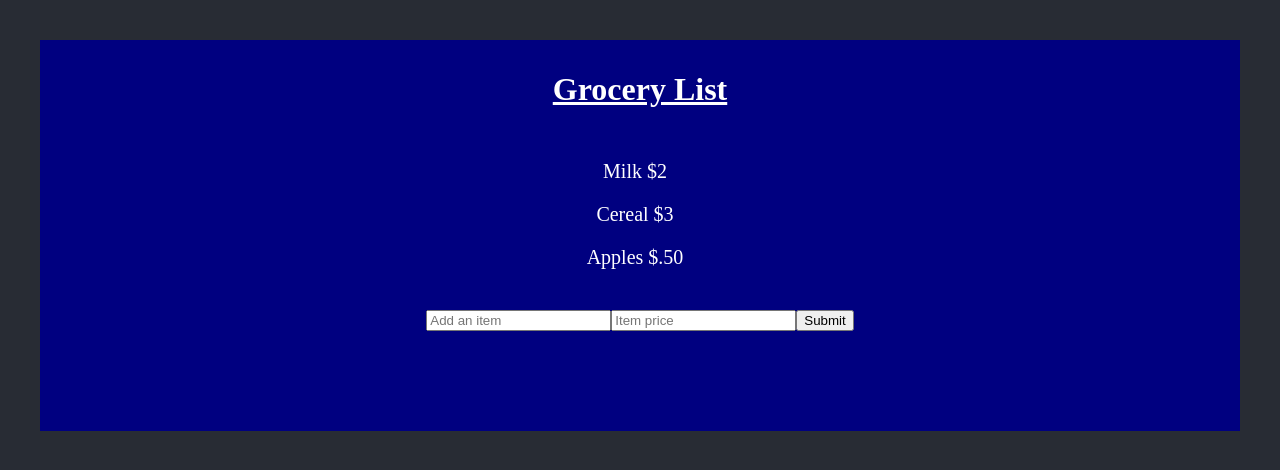
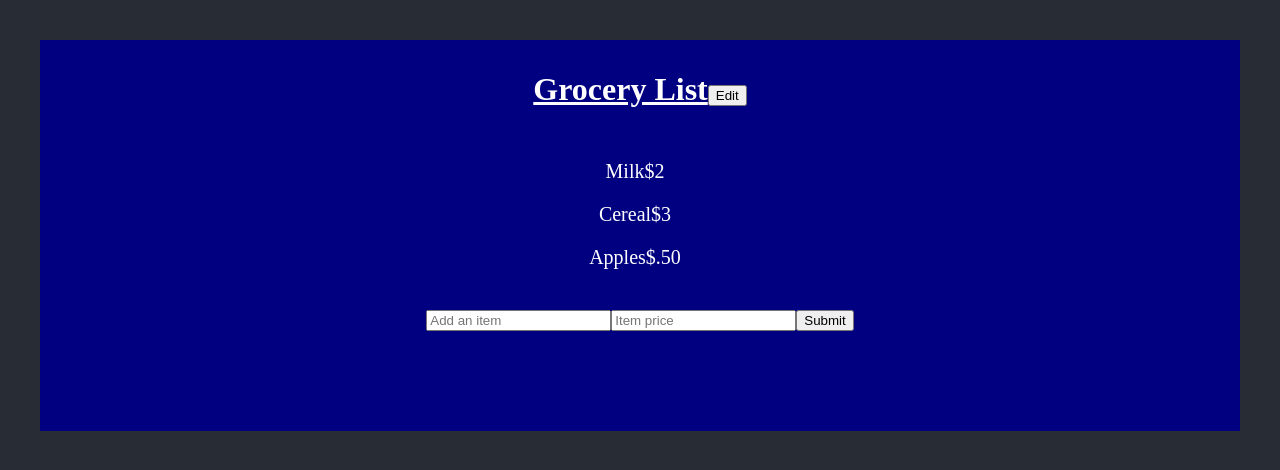
Before and after one commit to DudeMason/Grocery_List, a React (Create React App) app: page / in a window 1280 px wide. Shown: the top 470 px of the page. Built offline with nearby package versions, Linux system fonts and the light colour scheme.

Commit message:
added delete item option, and edit button
*Edit button toggles "edit" and "delete" buttons for each item.

*delete button for each item works properly.

```diff
--- a/src/App.js
+++ b/src/App.js
@@ -5,42 +5,26 @@ import './App.css';
 
 class App extends Component {
 
-  state = { items: [
-    {id: 1, itemName: "Milk", price: '2', completed: false, deletable: false},
-    {id: 2, itemName: "Cereal", price: '3', completed: false, deletable: false},
-    {id: 3, itemName: "Apples", price: '.50', completed: false, deletable: false}
+  state = { edit: false, items: [
+    {id: 1, itemName: "Milk", price: '2', completed: false},
+    {id: 2, itemName: "Cereal", price: '3', completed: false},
+    {id: 3, itemName: "Apples", price: '.50', completed: false}
       ]
     }
 
+    toggleEdit = () => {
+      const { edit } = this.state
 
-  // removeItem(e) {
-  //   this.setState({items: this.state.items.filter(function(item) {
-  //       return item !== e.target
-  //   })});
-  // }
-  //
-  // otherSubmit = (e) => {
-  //   e.preventDefault()
-  //   this.removeItem(this.state)
-  // }
-  // editItems = (id) => {
-  //   const {items} = this.state
-  //
-  //   this.setState({
-  //     items: items.map( item => {
-  //       if (item.id === id) {
-  //         return {
-  //           ...item,
-  //           itemName: newString
-  //         }
-  //       }
-  //     })
-  //   })
-  // }
-  //
-  // newString = () => {
-  //
-  // }
+      this.setState({ edit: !edit })
+    }
+
+    removeItem = (id) => {
+      const newItems = this.state.items.filter(item => {
+        if (item.id !== id)
+          {return item}
+      })
+      this.setState({ items: [...newItems] })
+    }
 
     completeItems = (id) => {
         const {items} = this.state
@@ -80,7 +64,12 @@ class App extends Component {
           backgroundColor: 'navy',
           padding: '10px 10px 100px',
           }}>
-        <List items={this.state.items} completeItems={this.completeItems}/>
+          <List
+            items={this.state.items}
+            completeItems={this.completeItems}
+            removeItem={this.removeItem}
+            toggleEdit={this.toggleEdit}
+            edit={this.state.edit}/>
           <GroceryForm addItem={this.addItem}/>
         </div>
       )
--- a/src/components/Item.js
+++ b/src/components/Item.js
@@ -1,28 +1,34 @@
-import React from 'react'
+import React, {Component} from 'react'
 
 // edit = () => {}
 
-const Item = ({ id, itemName, price, completed, deletable, completeItems }) => (
-<ul
-  style= {completed ? {...styles.complete} : {}}
-  onClick= {() => completeItems(id)}
->
-  <p>{itemName.capitalize()} ${price}</p>
-</ul>
-)
+class Item extends Component {
 
-// function removeItem(id) {
-//     if (props.completed == true)
-//       return <button onClick={this.removeItem(id)}>Delete</button>};
-//     }
-//     return ;
-//   }
 
-const styles ={
-  complete: {
-    color: 'grey',
-    textDecoration: 'line-through',
+  render() {
+    const styles ={
+      complete: {
+        color: 'grey',
+        textDecoration: 'line-through',
+      }
+    }
+    const {itemName, price, edit, removeItem, completeItems, completed, id} = this.props
+    return(
+      <>
+      <ul style={completed ? {...styles.complete} : {}} onClick= {() => completeItems(id)}>
+        <p>
+          {itemName.capitalize()}
+          ${price}
+        </p>
+      </ul>
+      <ul>
+      {edit && <button onClick>Edit</button>}
+      {edit && <button onClick={() => removeItem(id)}>Delete</button>}
+      </ul>
+      </>
+    )
   }
+
 }
 
 export default Item
--- a/src/components/List.js
+++ b/src/components/List.js
@@ -1,11 +1,23 @@
 import React from 'react';
 import Item from './Item'
 
-const List = ({ items, completeItems }) => (
+const List = ({ items, completeItems, removeItem, toggleEdit, edit }) => (
   <div>
-  <h1 style={{textDecorationLine: 'underline'}}>Grocery List</h1>
+  <h1 style={{textDecorationLine: 'underline'}}>
+    Grocery List
+    <button onClick={toggleEdit} style={{}}>Edit</button>
+  </h1>
   <ul style={{ padding: '10px 60px 1px 10px', fontSize: '15pt'}}>
-    { items.map (item => <Item key={item.id} {...item} completeItems={completeItems}/> )}
+    { items.map (item =>
+      <Item
+        key={item.id}
+        {...item}
+        completeItems={completeItems}
+        removeItem={removeItem}
+        toggleEdit={toggleEdit}
+        edit={edit}
+      />)
+    }
   </ul>
   </div>
 )
```
Lines whose indentation alone changed are shown as unchanged.
